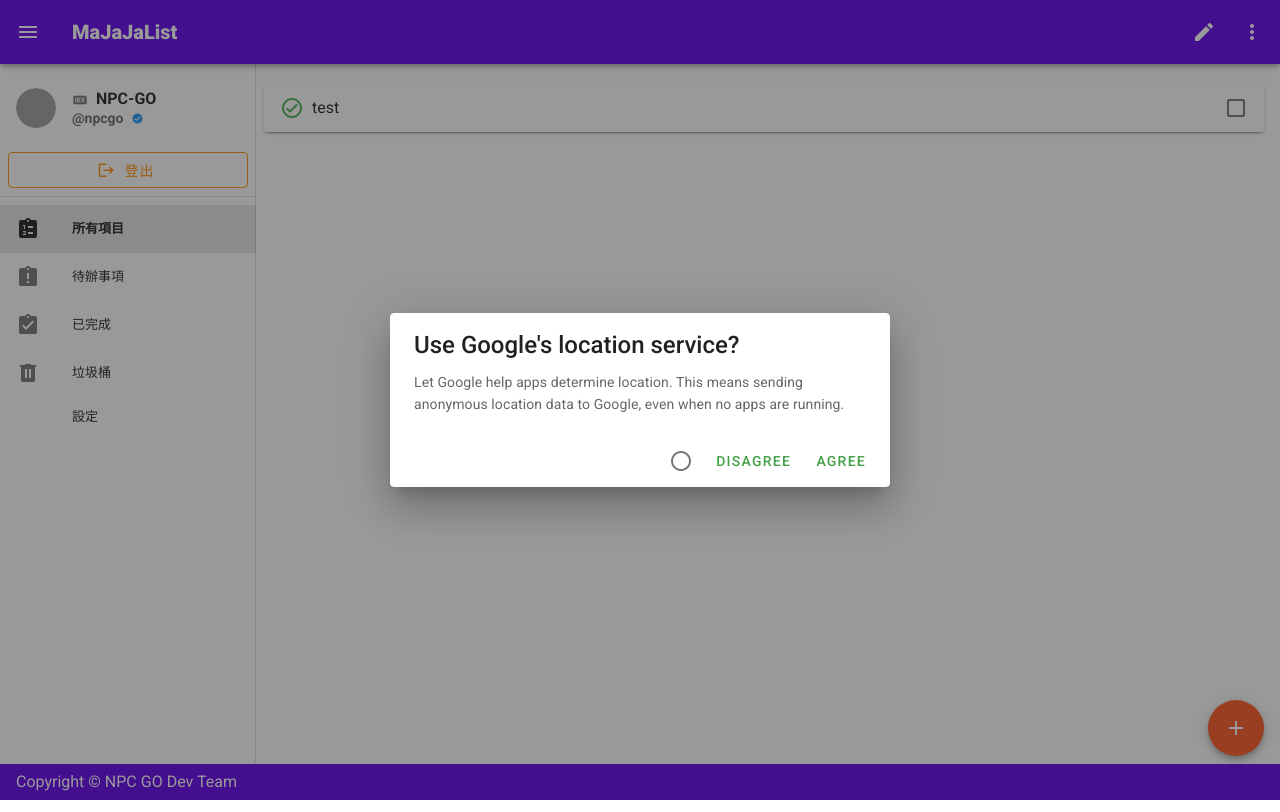
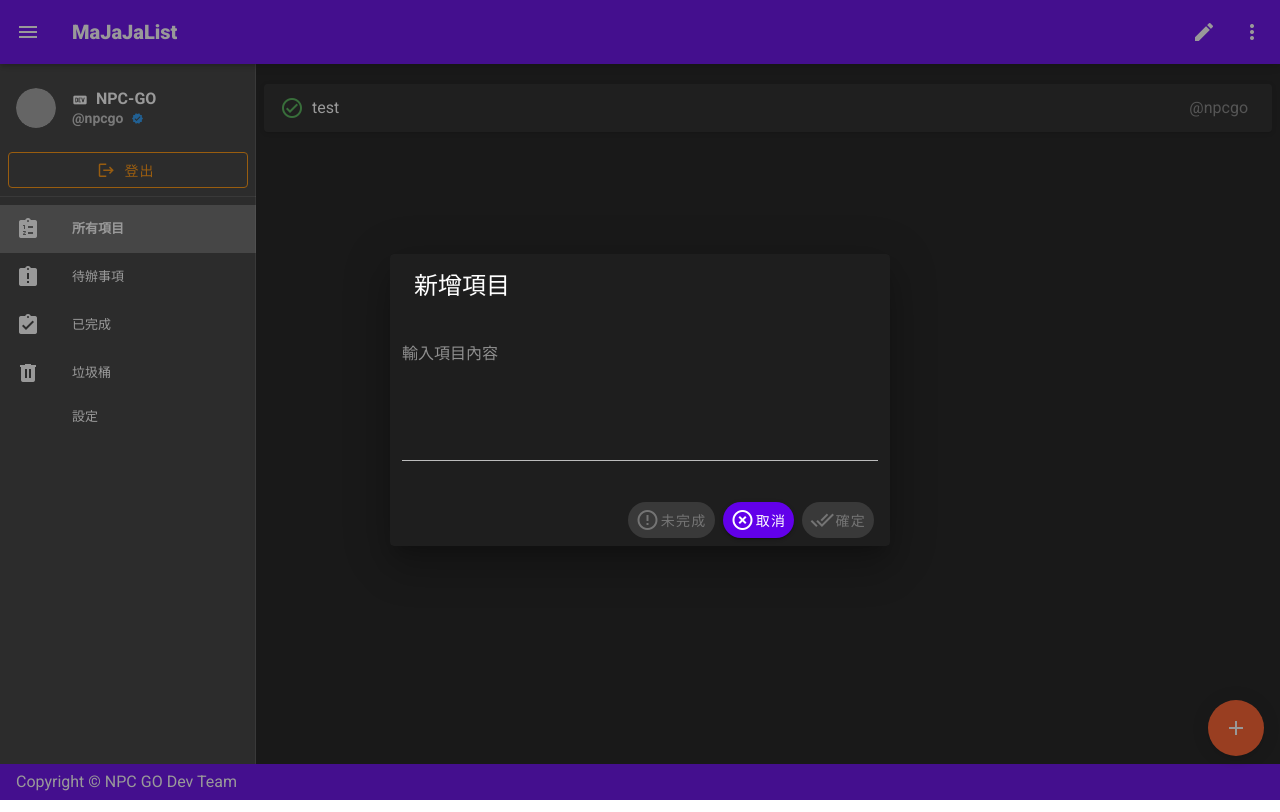
Before and after one commit to NPC-GO/MaJaJalist-frontend, a Vue app: page / in a window 1280 px wide. Both pictures are taken after a click on the button 1236 px from the left and 728 px from the top of the page. Built offline with nearby package versions, Linux system fonts and the light colour scheme; grey boxes are pictures that could not be loaded.

Commit message:
Features:"add item" Done. package upgrade.

```diff
--- a/src/components/EditorDialog.vue
+++ b/src/components/EditorDialog.vue
@@ -1,34 +1,57 @@
 <template>
+  <v-form v-model="valid">
     <v-row justify="center">
       <v-dialog v-model="pageDConfig.editorDialogStatus" max-width="500">
         <v-card>
-        <v-card-title class="headline"
-          >Use Google's location service?</v-card-title
-        >
-        <v-card-text>
-          Let Google help apps determine location. This means sending anonymous
-          location data to Google, even when no apps are running.
-        </v-card-text>
+          <v-card-title primary-title class=" gray lighten-2 headline">{{
+            mode ? "新增項目" : "編輯項目"
+          }}</v-card-title>
+          <v-spacer></v-spacer>
+          <v-container fluid>
+            <v-textarea
+              required
+              clear-icon="mdi-close-circle"
+              :auto-grow="true"
+              v-model="textAreaTextContent"
+              placeholder="輸入項目內容"
+            ></v-textarea>
+          </v-container>
           <v-card-actions>
             <v-spacer></v-spacer>
             <v-btn
-            text
-            icon
-            :color="checked ? 'green' : 'gray'"
+              rounded
+              :dark="checked ? true : false"
+              :color="checked ? 'green' : 'amber'"
               @click="checked = !checked"
+              :disabled="!valid || !textAreaTextContent.trim()"
             >
               <v-icon>{{ checkButtonIcon }}</v-icon>
+              {{ checked ? "已完成" : "未完成" }}
             </v-btn>
-          <v-btn color="green darken-1" text @click="closeDialog">
-            Disagree
+            <v-btn
+              dark
+              rounded
+              color="deep-purple accent-4"
+              @click="closeDialog"
+            >
+              <v-icon>mdi-close-circle-outline</v-icon>
+              取消
             </v-btn>
-          <v-btn color="green darken-1" text @click="closeDialog">
-            Agree
+            <v-btn
+              :disabled="!valid || !textAreaTextContent.trim()"
+              :dark="!!textAreaTextContent.trim()"
+              rounded
+              color="deep-purple accent-4"
+              @click="submitDialog"
+            >
+              <v-icon>mdi-check-all</v-icon>
+              確定
             </v-btn>
           </v-card-actions>
         </v-card>
       </v-dialog>
     </v-row>
+  </v-form>
 </template>
 
 <script>
@@ -36,14 +59,16 @@
 export default {
   name: "editordialog",
   data: () => ({
-    checked: false
+    mode: true, //true=add,false=edit
+    checked: false,
+    title: "新增項目",
+    textAreaTextContent: "",
+    valid: true
   }),
   computed: {
     ...mapGetters({ pageDConfig: "getPageDynamicConfig" }),
     checkButtonIcon() {
-      return this.checked
-        ? "mdi-check-circle"
-        : "mdi-checkbox-blank-circle-outline";
+      return this.checked ? "mdi-check-circle" : "mdi-alert-circle-outline";
     }
   },
   methods: {
@@ -55,6 +80,19 @@
     },
     onCheckButtonClick() {
       this.checked = !this.checked;
+    },
+    submitDialog() {
+      if (this.mode) {
+        //add item
+        this.$store.dispatch("addTodo", {
+          textContent: this.textAreaTextContent,
+          status: {
+            completed: this.checked
+          }
+        });
+      } else {
+      }
+      this.closeDialog();
     }
   }
 };
--- a/src/components/MainContent.vue
+++ b/src/components/MainContent.vue
@@ -1,5 +1,5 @@
 <template>
-  <v-list shaped v-show="items.length" class="transparent mx-2">
+  <v-list disabled v-show="items.length" class="transparent mx-2">
     <v-list-item-group multiple v-model="inActiveItems">
       <template v-for="item in items">
         <v-card :key="`${item.id}`">
@@ -18,11 +18,18 @@
               </v-list-item-content>
               <v-list-item-action>
                 <v-checkbox
+                  v-show="false"
                   :input-value="active"
                   :true-value="item"
                   color="white"
                 />
               </v-list-item-action>
+              <!-- <v-btn small sm outlined color="success">
+                Verified
+              </v-btn> -->
+              <div class="mx-2" right style="color:gray">
+                {{ "@" + "npcgo" }}
+              </div>
             </template>
           </v-list-item>
         </v-card>
--- a/src/store/index.js
+++ b/src/store/index.js
@@ -6,8 +6,7 @@
 Vue.use(Vuex);
 export default new Vuex.Store({
   state: {
-    Todo: (() => {
-      return [
+    Todos: [
       {
         id: "123",
         textContent: "test",
@@ -15,8 +14,7 @@
         author: "npcgo",
         sort: 0
       }
-      ];
-    })(),
+    ],
     User: (() => {
       return {
         id: "",
@@ -31,35 +29,46 @@
     })(),
     pageDynamicConfig: {
       editorDialogStatus: false,
+      editorDialogKey: -1,
       currentPage: null
     }
   },
   mutations: {
     SET_PAGE_DYNAMIC_CONFIG(state, data) {
       state.pageDynamicConfig[`${data.name}`] = data.data;
+    },
+    ADD_TODO(state, data) {
+      state.Todos.unshift(data);
     }
   },
   actions: {
     setPageDynamicConfig({ commit }, data) {
       commit("SET_PAGE_DYNAMIC_CONFIG", data);
+    },
+    addTodo({ commit, state }, data) {
+      data.id = require("js-sha256").sha256(data.textContent + Date.now());
+      data.author = state.User.id;
+      data.status.deleted = false;
+      data.status.readonly = false;
+      commit("ADD_TODO", data);
     }
   },
   getters: {
-    getUnfinishedTodo({ Todo }) {
-      return Todo.filter(
+    getUnfinishedTodo({ Todos }) {
+      return Todos.filter(
         data => data.status.completed === false && data.status.deleted === false
       );
     },
-    getFinishedTodo({ Todo }) {
-      return Todo.filter(
+    getFinishedTodo({ Todos }) {
+      return Todos.filter(
         data => data.status.completed === true && data.status.deleted === false
       );
     },
-    getDeletedTodo({ Todo }) {
-      return Todo.filter(data => data.status.deleted === true);
+    getDeletedTodo({ Todos }) {
+      return Todos.filter(data => data.status.deleted === true);
     },
-    getTodo({ Todo }) {
-      return Todo.filter(data => data.status.deleted === false);
+    getTodo({ Todos }) {
+      return Todos.filter(data => data.status.deleted === false);
     },
     getPageDynamicConfig(state) {
       return state.pageDynamicConfig;
--- a/src/views/BaseView.vue
+++ b/src/views/BaseView.vue
@@ -7,7 +7,7 @@
       <bg />
     </v-content>
     <FloatButton @onClick="onAddButonClicked" />
-    <EDialog />
+    <EDialog :key="pageDConfig.editorDialogKey" />
     <FooterCard />
   </v-app>
 </template>
@@ -18,6 +18,7 @@
 const FooterCard = () => import("@/components/FooterCard");
 const bg = () => import("@/components/MainContentBackground");
 const EDialog = () => import("@/components/EditorDialog");
+import { mapGetters } from "vuex";
 export default {
   name: "baseview",
   components: {
@@ -33,11 +34,18 @@
       this.$refs.navdr.onDrawerClicked();
     },
     onAddButonClicked() {
+      this.pageDConfig.editorDialogKey++;
       this.$store.dispatch("setPageDynamicConfig", {
         name: "editorDialogStatus",
         data: true
       });
     }
+  },
+  computed: {
+    ...mapGetters({ pageDConfig: "getPageDynamicConfig" })
+  },
+  mounted() {
+    this.$vuetify.theme.dark = true;
   }
 };
 </script>
```
Also changed, not shown: package.json (+6 -6 lines), 1 other file (tests, documents, lock files or other folders). Lines whose indentation alone changed are shown as unchanged.
